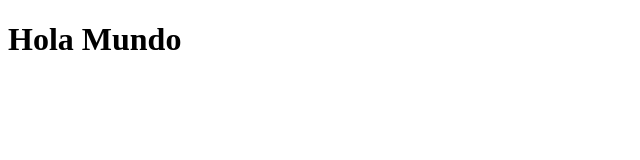
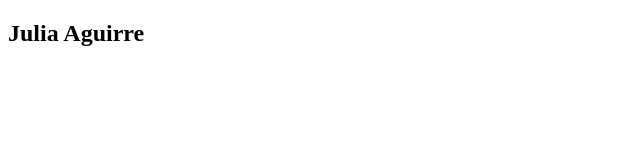
Before and after one commit to ateneawebsolutions/git, a plain HTML site: page index.html in a window 1280 px wide. Shown: the whole page, without its empty margins (0-640 px from the left). Drawn offline with Linux system fonts and the light colour scheme.

Commit message:
Agregue un contenedor y h2

```diff
--- a/index.html
+++ b/index.html
@@ -2,9 +2,11 @@
 <html lang="en">
 <head>
 	<meta charset="UTF-8">
-	<title>Git</title>
+	<title>Git y Github</title>
 </head>
 <body>
-	<h1>Hola Mundo</h1>
+	<div class="container">
+		<h2>Julia Aguirre</h2>
+	</div>
 </body>
 </html>
```
